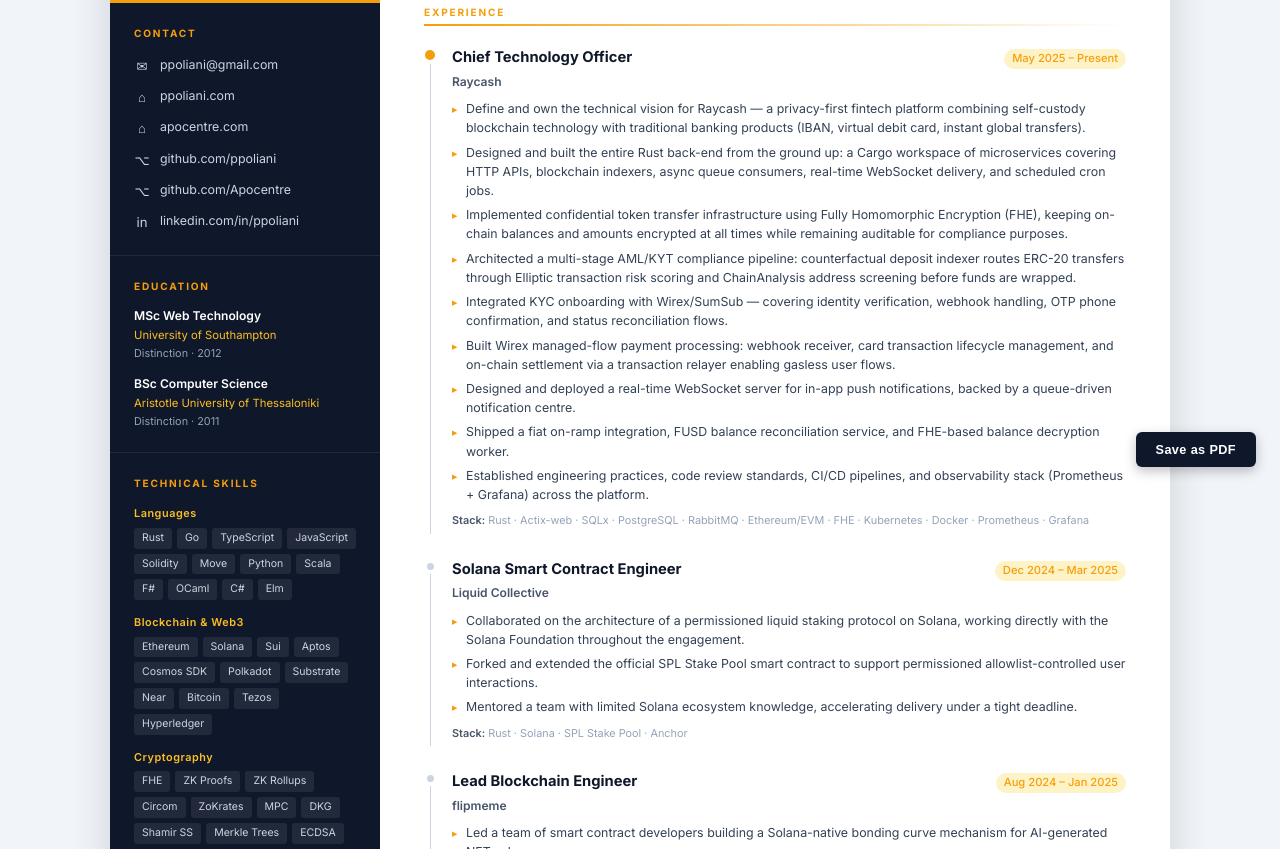
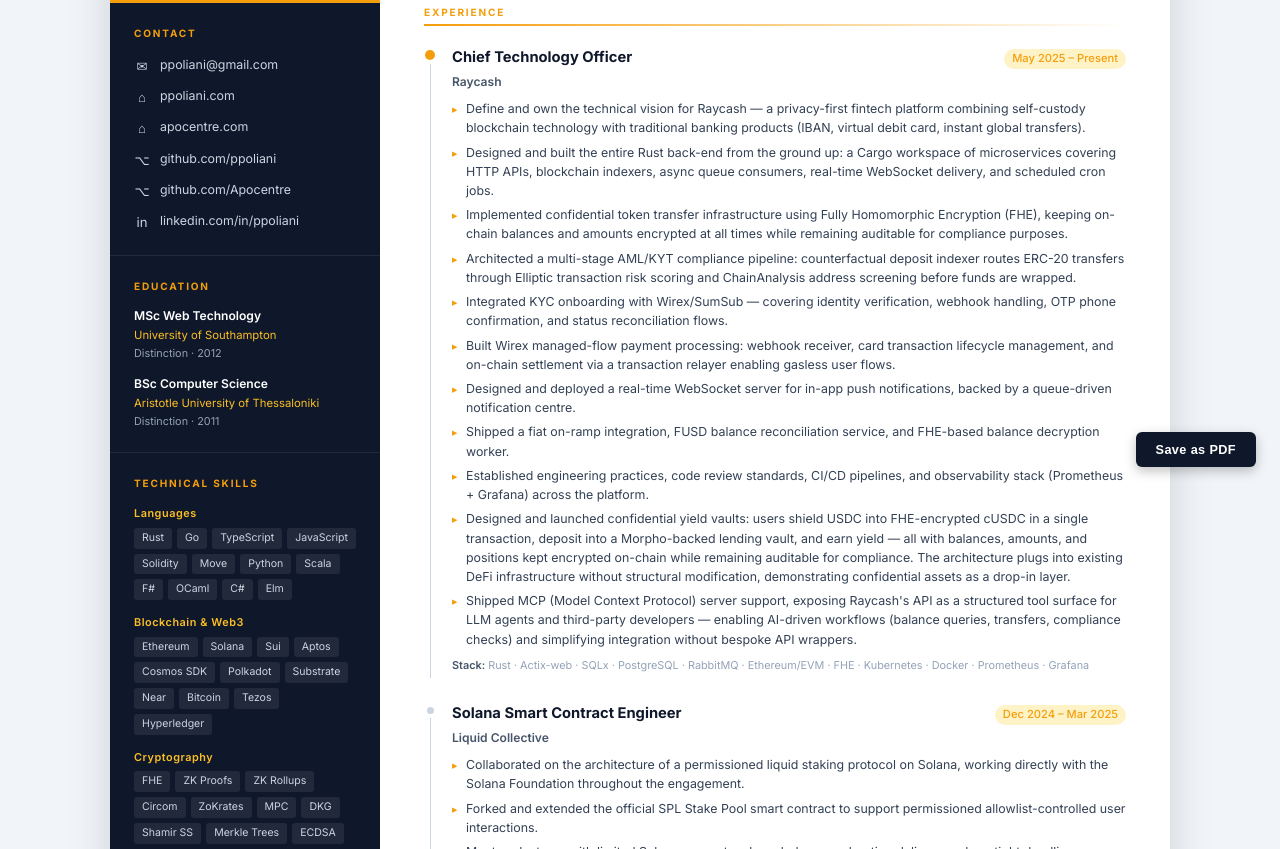
Before and after one commit to ppoliani/ppoliani.github.io, a plain HTML site: page index.html in a window 1280 px wide. Shown: the part 309-1158 px from the top of the page. Drawn offline with nearby package versions, Linux system fonts and the light colour scheme; a web font is replaced by a local one.

Commit message:
chore: update

```diff
--- a/index.html
+++ b/index.html
@@ -466,6 +466,8 @@
               <li>Designed and deployed a real-time WebSocket server for in-app push notifications, backed by a queue-driven notification centre.</li>
               <li>Shipped a fiat on-ramp integration, FUSD balance reconciliation service, and FHE-based balance decryption worker.</li>
               <li>Established engineering practices, code review standards, CI/CD pipelines, and observability stack (Prometheus + Grafana) across the platform.</li>
+              <li>Designed and launched confidential yield vaults: users shield USDC into FHE-encrypted cUSDC in a single transaction, deposit into a Morpho-backed lending vault, and earn yield — all with balances, amounts, and positions kept encrypted on-chain while remaining auditable for compliance. The architecture plugs into existing DeFi infrastructure without structural modification, demonstrating confidential assets as a drop-in layer.</li>
+              <li>Shipped MCP (Model Context Protocol) server support, exposing Raycash's API as a structured tool surface for LLM agents and third-party developers — enabling AI-driven workflows (balance queries, transfers, compliance checks) and simplifying integration without bespoke API wrappers.</li>
             </ul>
             <div class="job-stack"><strong>Stack:</strong> Rust · Actix-web · SQLx · PostgreSQL · RabbitMQ · Ethereum/EVM · FHE · Kubernetes · Docker · Prometheus · Grafana</div>
           </div>
```
